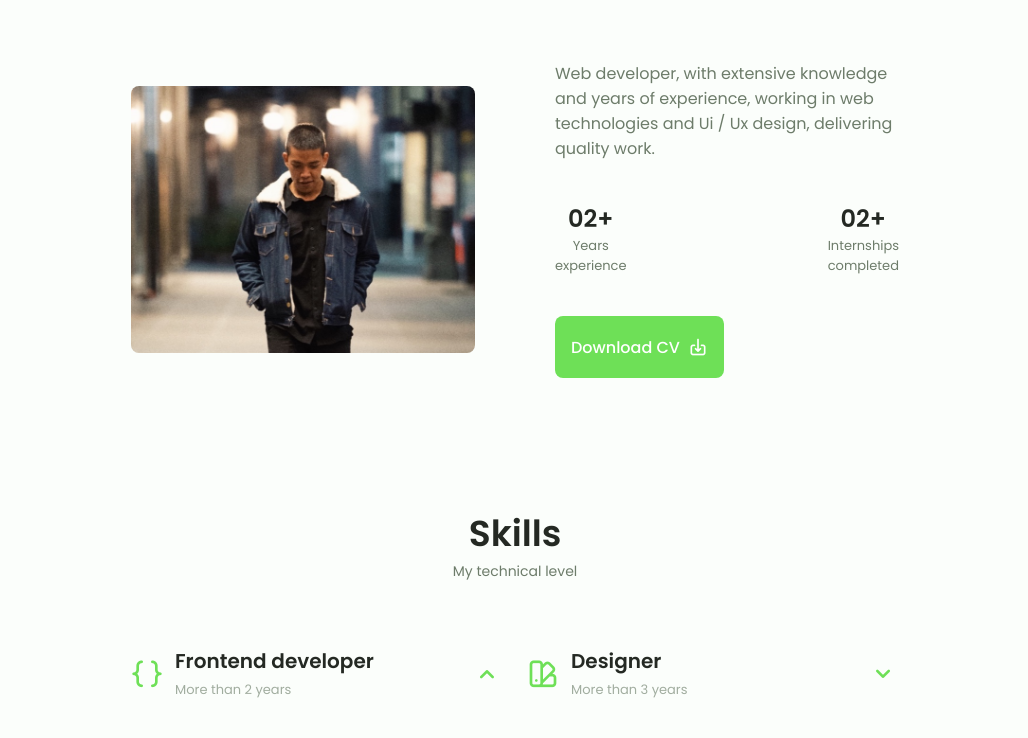
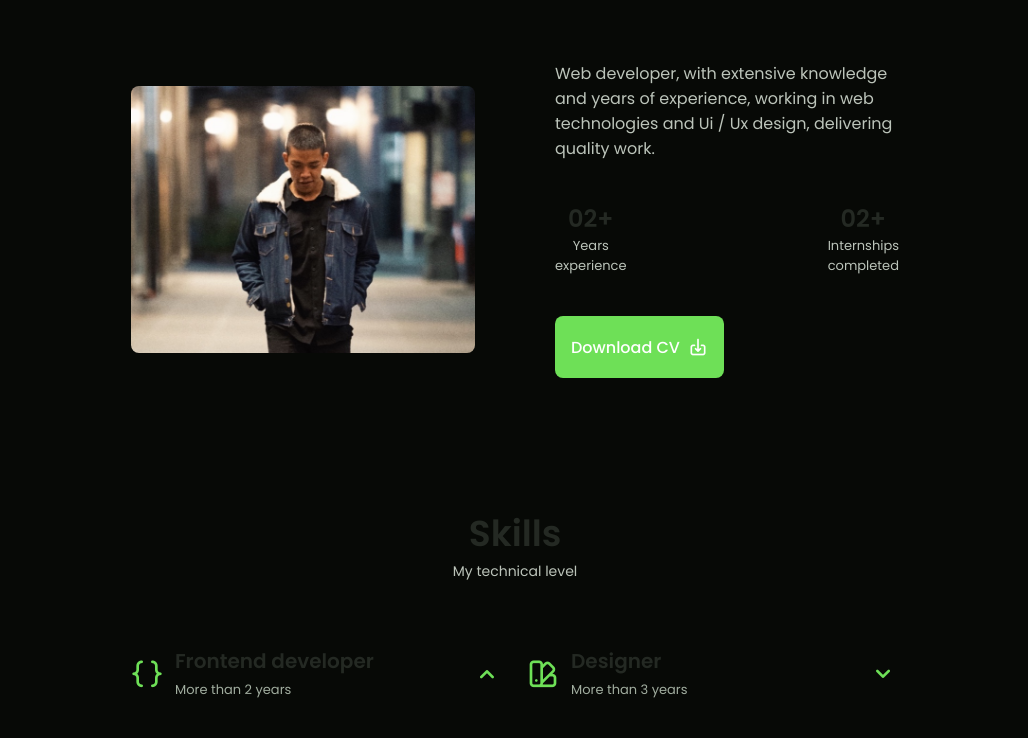
Before and after one commit to sirish-gurung/portfolioSG, a plain HTML site: page index.html in a window 1280 px wide. Shown: the part 697-1435 px from the top of the page, without its empty margins (125-1153 px from the left). Drawn offline with nearby package versions, Linux system fonts and the light colour scheme.

Commit message:
second commit

```diff
--- a/assets/css/styles.css
+++ b/assets/css/styles.css
@@ -8,7 +8,7 @@
   --hue-color: 110;
   /*Purple 250 - Green 142 - Blue 230 - Pink 340*/
   /* HSL color mode */
-  --first-color: hsl(var(--hue-color), 69%, 61%);
+  /* --first-color: hsl(var(--hue-color), 69%, 61%);
   --first-color-second: hsl(var(--hue-color), 69%, 61%);
   --first-color-alt: hsl(var(--hue-color), 57%, 53%);
   --first-color-lighter: hsl(var(--hue-color), 92%, 85%);
@@ -19,7 +19,21 @@
   --body-color: hsl(var(--hue-color), 60%, 99%);
   --container-color: #FFF;
   --scroll-bar-color: hsl(var(--hue-color), 12%, 90%);
-  --scroll-thumb-color: hsl(var(--hue-color), 12%, 80%);
+  --scroll-thumb-color: hsl(var(--hue-color), 12%, 80%); */
+
+  --first-color: hsl(var(--hue-color), 69%, 61%);
+  --first-color-second: hsl(var(--hue-color), 30%, 8%);
+  --first-color-alt: hsl(var(--hue-color), 57%, 53%);
+  --first-color-lighter: hsl(var(--hue-color), 92%, 85%);
+  --title-color: hsl(var(--hue-color), 8%, 15%);
+  --text-color: hsl(var(--hue-color), 8%, 75%);
+  --text-color-light: hsl(var(--hue-color), 8%, 65%);
+  --input-color: hsl(var(--hue-color), 29%, 16%);
+  --body-color: hsl(var(--hue-color), 20%, 3%);
+  --container-color: hsl(var(--hue-color), 29%, 16%);
+  --scroll-bar-color: hsl(var(--hue-color), 12%, 48%);
+  --scroll-thumb-color: hsl(var(--hue-color), 12%, 36%);
+
   /*========== Font and typography ==========*/
   --body-font: 'Poppins', sans-serif;
   --big-font-size: 2rem;
@@ -62,14 +76,14 @@
 /*========== Variables Dark theme ==========*/
 body.dark-theme {
   /* HSL color mode */
-  --first-color-second: hsl(var(--hue-color), 30%, 8%);
-  --title-color: hsl(var(--hue-color), 8%, 95%);
-  --text-color: hsl(var(--hue-color), 8%, 75%);
-  --input-color: hsl(var(--hue-color), 29%, 16%);
-  --body-color: hsl(var(--hue-color), 20%, 3%);
-  --container-color: hsl(var(--hue-color), 29%, 16%);
-  --scroll-bar-color: hsl(var(--hue-color), 12%, 48%);
-  --scroll-thumb-color: hsl(var(--hue-color), 12%, 36%);
+  --first-color-second: hsl(var(--hue-color), 69%, 61%);
+  --title-color: hsl(var(--hue-color), 8%, 15%);
+  --text-color: hsl(var(--hue-color), 8%, 45%);
+  --input-color: hsl(var(--hue-color), 70%, 96%);
+  --body-color: hsl(var(--hue-color), 60%, 99%);
+  --container-color: #FFF;
+  --scroll-bar-color: hsl(var(--hue-color), 12%, 90%);
+  --scroll-thumb-color: hsl(var(--hue-color), 12%, 80%);
 }
 
 /*========== Button Dark/Light ==========*/
```
Also changed, not shown: 1 other file.
